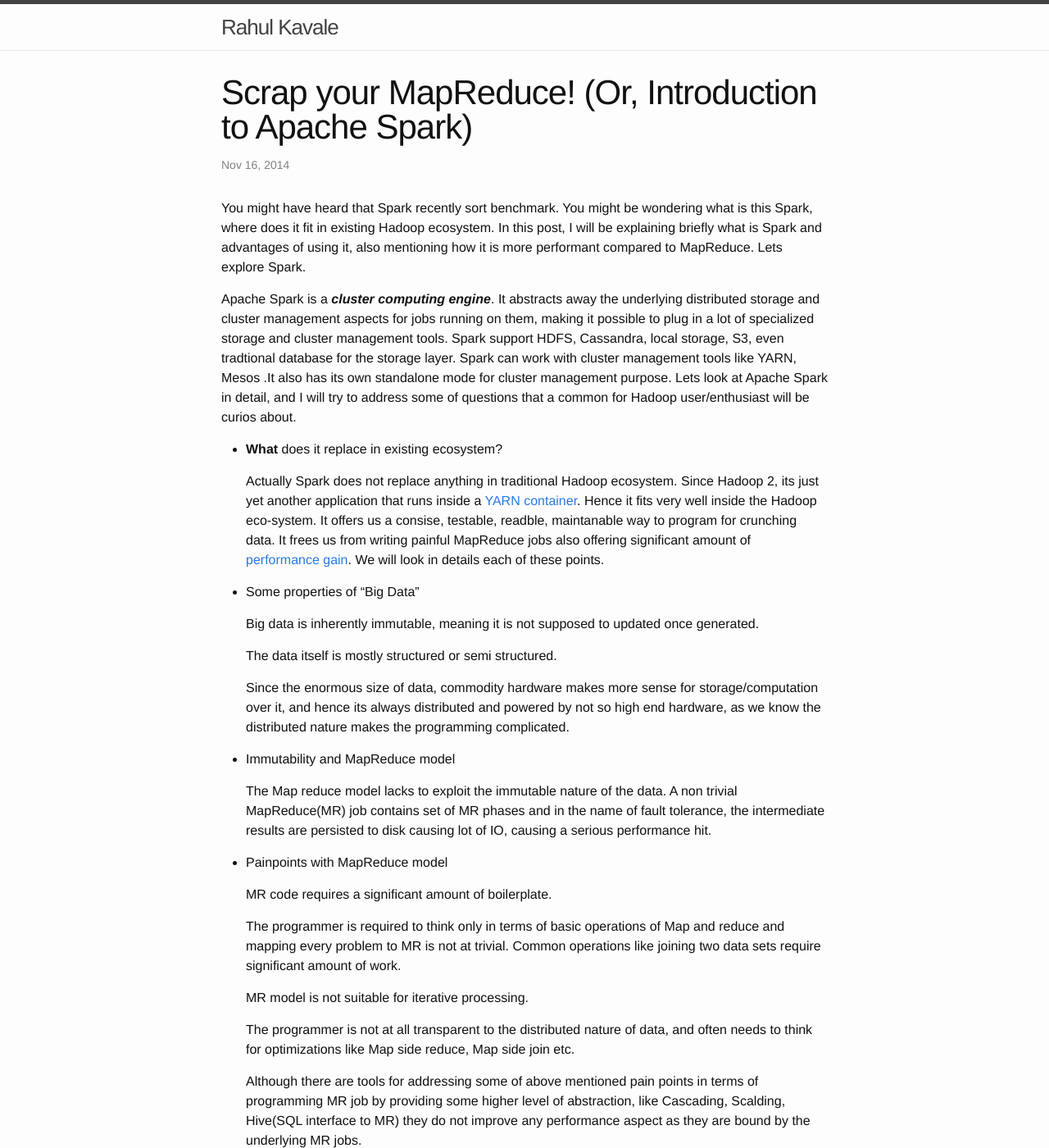
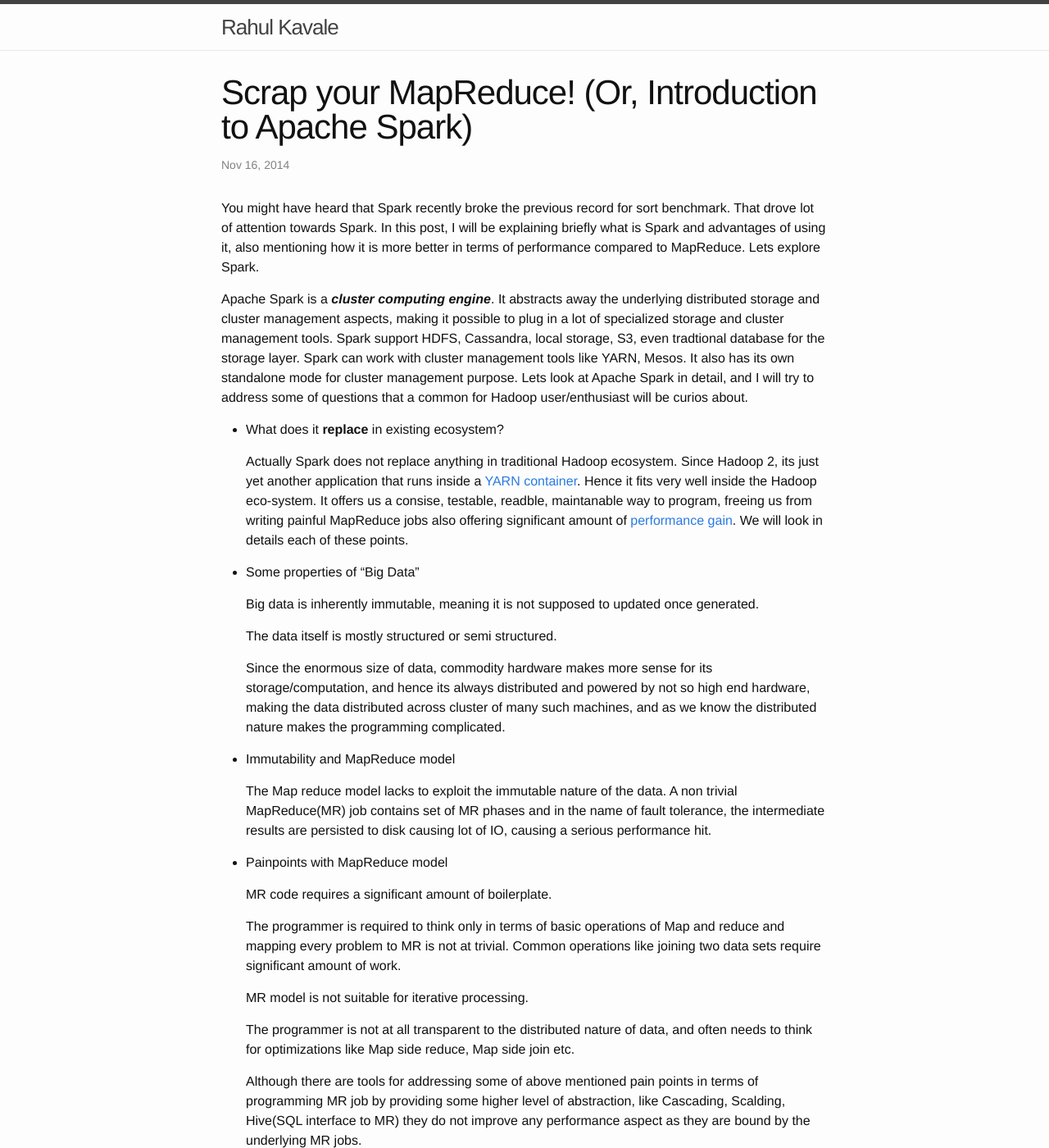
Before and after one commit to rahulkavale/rahulkavale.github.io, a Jekyll site: the page built from _posts/2014-11-16-scrap-your-map-reduce.markdown, in a window 1280 px wide and 1400 px high. Shown: the whole window at 82% size. Built offline with Jekyll 4.4.1, drawn with Linux system fonts in a browser that asks for light colours; some of the changed text lies outside the part shown.

Commit message:
some more editing on the post

```diff
--- a/_posts/2014-11-16-scrap-your-map-reduce.markdown
+++ b/_posts/2014-11-16-scrap-your-map-reduce.markdown
@@ -6,14 +6,14 @@ categories: bigdata spark map-reduce
 
 ---
 
-You might have heard that Spark recently sort benchmark. You might be wondering what is this Spark, where does it fit in existing Hadoop ecosystem. In this post, I will be explaining briefly what is Spark and advantages of using it, also mentioning how it is more performant compared to MapReduce. Lets explore Spark.
+You might have heard that Spark recently broke the previous record for sort benchmark. That drove lot of attention towards Spark. In this post, I will be explaining briefly what is Spark and advantages of using it, also mentioning how it is more better in terms of performance  compared to MapReduce. Lets explore Spark.
 
 
-Apache Spark is a ***cluster computing engine***. It abstracts away the underlying distributed storage and cluster management aspects for jobs running on them, making it possible to plug in a lot of specialized storage and cluster management tools. Spark support HDFS, Cassandra, local storage, S3, even tradtional database for the storage layer. Spark can work with cluster management tools like YARN, Mesos .It also has its own standalone mode for cluster management purpose. Lets look at Apache Spark in detail, and I will try to address some of questions that  a common for Hadoop user/enthusiast will be curios about.
+Apache Spark is a ***cluster computing engine***. It abstracts away the underlying distributed storage and cluster management aspects, making it possible to plug in a lot of specialized storage and cluster management tools. Spark support HDFS, Cassandra, local storage, S3, even tradtional database for the storage layer. Spark can work with cluster management tools like YARN, Mesos. It also has its own standalone mode for cluster management purpose. Lets look at Apache Spark in detail, and I will try to address some of questions that  a common for Hadoop user/enthusiast will be curios about.
 
-* **What** does it replace in existing ecosystem?
+* What does it **replace** in existing ecosystem?
 
-	 Actually Spark does not replace anything in traditional Hadoop ecosystem. Since Hadoop 2, its just yet another application that runs inside a <a href="http://stackoverflow.com/questions/14365218/what-is-a-container-in-yarn">YARN container</a>. Hence it fits very well inside the Hadoop eco-system. It offers us a consise, testable, readble, maintanable way to program for crunching data. It frees us from writing painful MapReduce jobs also offering significant amount of [performance gain](http://databricks.com/blog/2014/10/10/spark-petabyte-sort.html). We will look in details each of these points.
+	 Actually Spark does not replace anything in traditional Hadoop ecosystem. Since Hadoop 2, its just yet another application that runs inside a <a href="http://stackoverflow.com/questions/14365218/what-is-a-container-in-yarn">YARN container</a>. Hence it fits very well inside the Hadoop eco-system. It offers us a consise, testable, readble, maintanable way to program, freeing us from writing painful MapReduce jobs also offering significant amount of [performance gain](http://databricks.com/blog/2014/10/10/spark-petabyte-sort.html). We will look in details each of these points.
 
 * Some properties of "Big Data"
 
@@ -21,7 +21,7 @@ Apache Spark is a ***cluster computing engine***. It abstracts away the underlyi
 
 	The data itself is mostly structured or semi structured.
 
-    Since the enormous size of data, commodity hardware makes more sense for storage/computation over it, and hence its always distributed and powered by not so high end hardware, as we know the distributed nature makes the programming complicated.
+    Since the enormous size of data, commodity hardware makes more sense for its storage/computation, and hence its always distributed and powered by not so high end hardware, making the data distributed across cluster of many such machines, and as we know the distributed nature makes the programming complicated.
 
 
 *  Immutability and MapReduce model
@@ -47,10 +47,10 @@ Lets look at programming model for Spark, and see how it aims to solve above men
 
 *  How does Spark's programming model look like?
 
-	 Sparks main abstraction for computations is of Resilient Distributed Datasets(RDD). Due to its simplified programming interface, it unifies computational styles which were spread out in otherwise traditional Hadoop stack.
+	 The main abstraction for computations in Spark is [Resilient Distributed Datasets(RDD)](https://www.cs.berkeley.edu/~matei/papers/2012/nsdi_spark.pdf). Due to its simplified programming interface, it unifies computational styles which were spread out in otherwise traditional Hadoop stack.
 
-	eg. provides SQL like interface through ***SparkSQL***, streaming from ***Spark Streaming***, machine learning from ***MLib***, graph processing via ***graphX***. Spark also provides programming interface in languages including Scala, Java, python.
-	The abstraction of RDD, due to its properties also is a reason for much more performant nature of Spark. Lets see how,
+	eg. provides SQL like interface through ***SparkSQL***, streaming from ***Spark Streaming***. Iterative processing like machine learning , graph processing is possible via ***MLib***, ***graphX***. Spark also provides programming interface in languages including Scala, Java, python.
+	The abstraction of RDD, due to its properties also is a reason for much more performant nature of Spark. Lets see how.
 
 * What is RDD?
 
@@ -80,10 +80,11 @@ It also allows us to iterative processing quite easily, by sharing RDD between o
 
 	MR model is composed of following stages,
 
-      Map -> optional combine(Map side reduce) -> shuffle and sort -> Reduce
-      It also allows us to have a custom partitioner to exploit partitioned nature of data.
+  > Map -> optional combine(Map side reduce) -> shuffle and sort -> Reduce
 
-  Welcome to Spark model, it does not restrict us to traditional just Map and reduce operations. The way it works is it allows us to apply functions on a RDD, giving us another RDD. Since its just a RDD, it can queried via SQL interface, applied machine learning algorithms, and lot of fancy stuff.
+  It also allows us to have a custom partitioner to exploit partitioned nature of data.
+
+  Welcome to Spark model, the beautiful thing about Spark is, it does not restrict us to traditional just Map and reduce operations. It allows us to apply collection like operations on a RDD, giving us another RDD. Since its just a RDD, it can queried via SQL interface, applied machine learning algorithms, and lot of fancy stuff.
 Lets look at a word count example, done in Spark,
 
 		val input = sparkContex.textFile("path/to/input/file")
@@ -94,7 +95,7 @@ Lets look at a word count example, done in Spark,
 
 	More examples can be found [here](https://github.com/rahulkavale/spark-examples).
 
-	I have used the Scala interface for Spark. The code looks quite self-explanatory. Notice `sparkContext` is the way you specify the Spark configuration, and other stuff. The remaining code are just containing collection operations. One important point to note here is, since RDD is lazily evaluate, no code is getting executed on the cluster till the point we actually ask Spark, in this case to save the output to the destination path.
+	I have used the Scala interface for Spark. The code looks quite self-explanatory. Notice `sparkContext` is the way you specify the Spark configuration, and connect to the cluster. The remaining code are just containing collection operations. One important point to note here is, since RDD is lazily evaluated, no code is getting executed on the cluster till the point we actually ask Spark, in this case to save the output to the destination path.
 	There are two kind of operations allowed on RDD,
 First one is, set of transformations, these operations do not evaluate, but rather produce new RDD, with the transformation to be applied. Spark creates a DAG of these transformations.
 e.g. map, flatMap, reduceByKey, groupByKey, join, etc.
@@ -143,9 +144,10 @@ e.g. count, collect, max etc.
 
     * Explore the data, using normal functions, also explore the sampled data to understand
 structure of the data, understand the variance in data, etc
+
     * Model the workflow in terms of set of operations in the RDDs made out of sample data.
 
-	* Understand possible partitioning schemes, like maybe data is date partitioned, hence operations can make use of that, or a suitable partitioning which fits the problem.
+	* Understand possible partitioning schemes, like maybe data is date partitioned, hence operations can make use of that to reduce the network IO required for data shuffling, or a suitable partitioning which fits the problem.
 
 	* Sharable datasets among various operations, should be cached, if required.
 
@@ -153,7 +155,7 @@ structure of the data, understand the variance in data, etc
 
 	* Run the program on the proper data, to make sure it is performant enough.
 
-	* Using local aggregations(what a combiner does in MR) whenever possible.
+	* Using local aggregations(what a combiner does in MR) whenever possible(i.e. avoid using groupBy, instead use reduceByKey or others depending on the requirement).
 
 *   Isn’t Spark about in-memory computations?
 
@@ -161,15 +163,13 @@ structure of the data, understand the variance in data, etc
 
 * How is Spark more performant than Hadoop MR and family?
 
-	Firstly, the abstraction on RDD enables to apply optimizations, which were not possible in traditional MapReduce(need more sources)
-
 	The intermediate result in MR were always persisted in order to enable fault tolerance aspect, costing a very high IO operation. While in case of Spark these result are not at all persisted unless the user explicitly does it. Enabling pipelining of operation resulting in great speedup.
 
 	Usually network IO becomes a heavy bottleneck for distributed systems. Spark continues to have the code-parallel model, taking code to the data, in terms of serialized closures, reducing the network, this was also the case in Hadoop. Also, the local aggregation on results, help reduce the network IO in case of reduce operations.
 
 	Spark also allows to persist RDD in memory and share it between different operations, giving a huge performance boost. In case of data not fitting in memory, the spill is taken in disk, and this is totally transparent to the programmer. In this case the performance is comparable to tradional processing.
 
-These are some questions I wanted to cover for Apache Spark. Since I did not want the post to become overwhelming, I will be covering aspects like how fault tolerance is handled in Spark, what happens to job scheduling, a lifecycle of a job in Spark model, debugging a Spark job,How does shuffle work in Spark etc in next article. Thanks for your patience. Any questions/feedback is welcome!
+These are some questions I wanted to cover for Apache Spark. Since I did not want the post to become overwhelming, I will be covering aspects like how fault tolerance is handled in Spark, what happens to job scheduling, a lifecycle of a job in Spark model, debugging a Spark job, how does shuffle work in Spark etc in next article. Thanks for your patience. Any questions/feedback is welcome!
 
 [Github]:   https://github.com/rahulkavale
 [Twitter]: https://twitter.com/RBKavale
```
Also changed, not shown: other parts of _posts/2014-11-16-scrap-your-map-reduce.markdown (+2 -2 lines).
